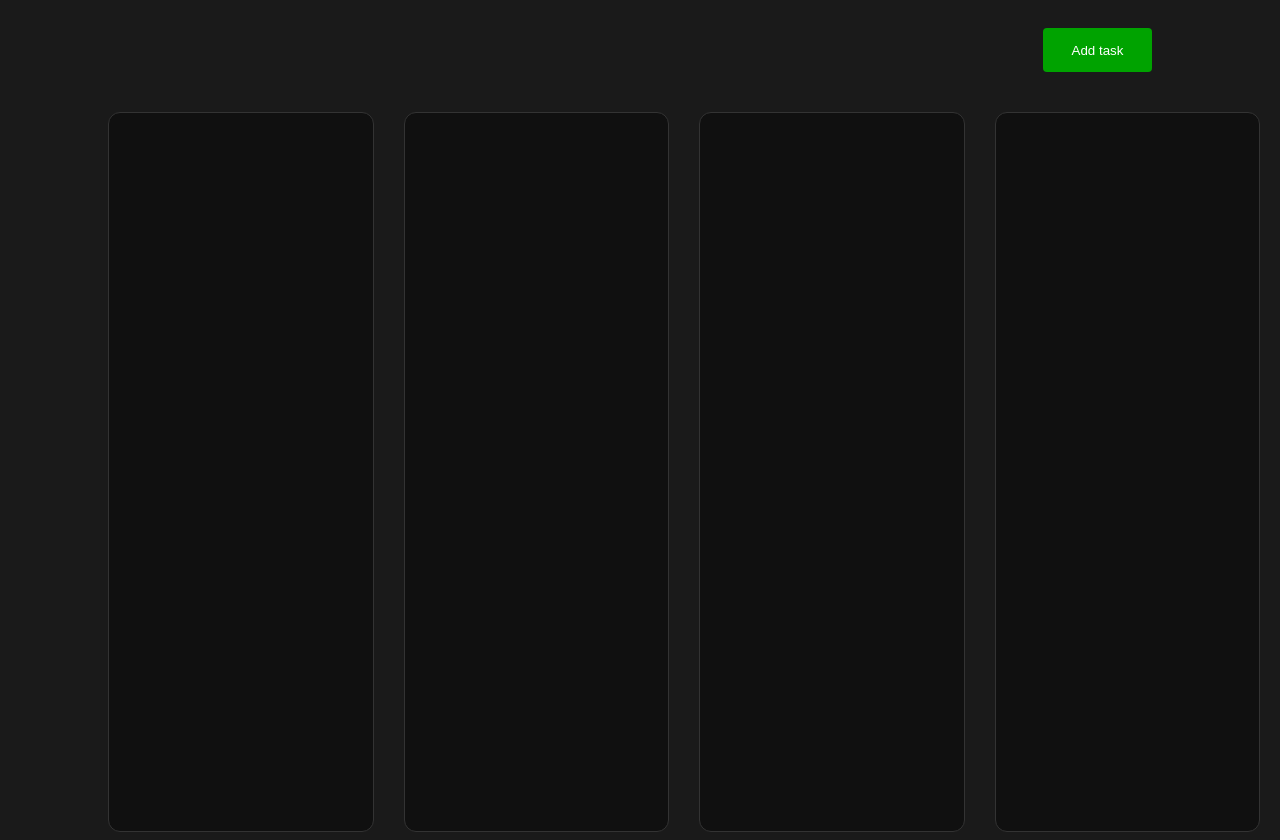
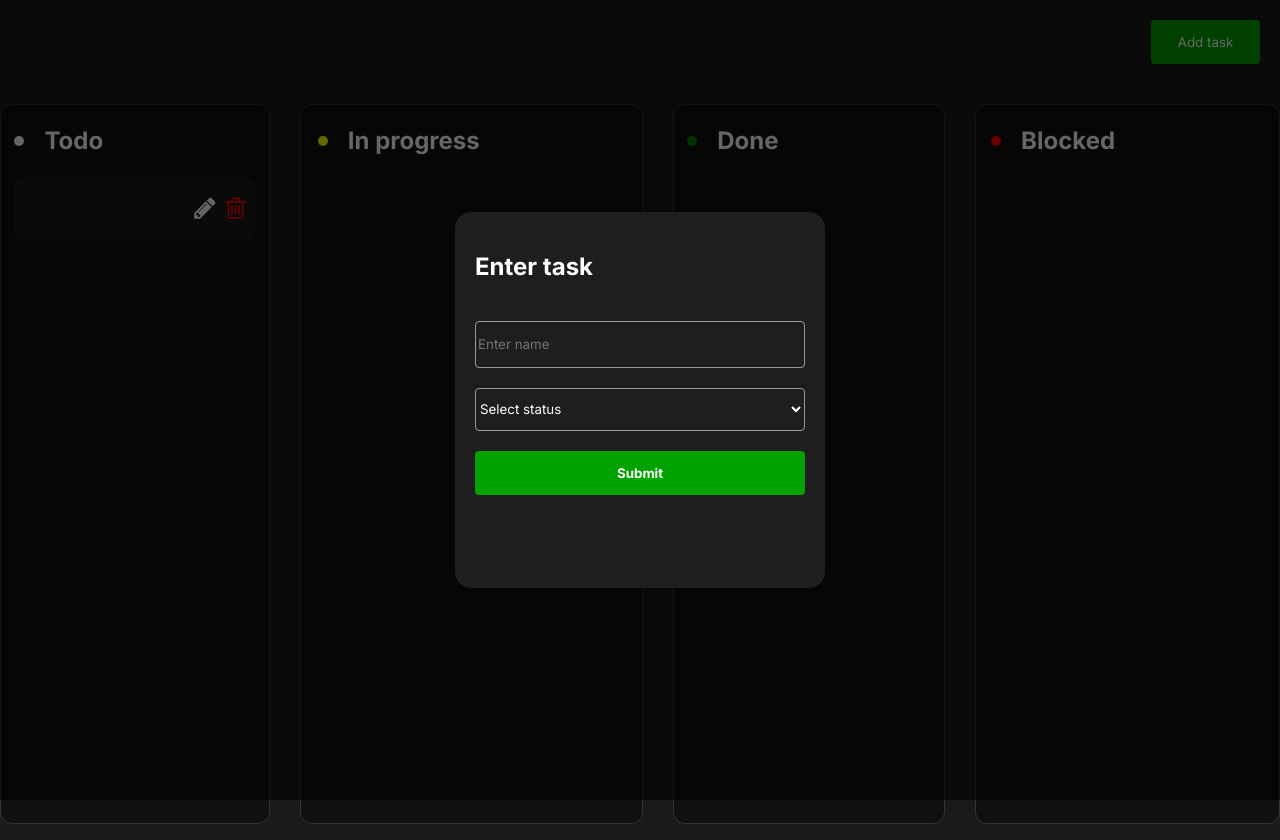
Before and after one commit to cjganaa/Todo, a plain HTML site: page exam.html in a window 1280 px wide. Both pictures are taken after a click on the button "Add task". Drawn offline with Linux system fonts and the light colour scheme.

Commit message:
add style and script.js

```diff
--- a/exam.html
+++ b/exam.html
@@ -4,18 +4,92 @@
     <meta charset="UTF-8">
     <meta name="viewport" content="width=device-width, initial-scale=1.0">
     <title>Todo</title>
+    <link rel="preconnect" href="https://fonts.googleapis.com">
+    <link rel="preconnect" href="https://fonts.gstatic.com" crossorigin>
+    <link href="https://fonts.googleapis.com/css2?family=Inter:ital,opsz,wght@0,14..32,100..900;1,14..32,100..900&display=swap" rel="stylesheet">
     <link rel="stylesheet" href="styles.css">
+    <link rel="stylesheet" href="https://cdnjs.cloudflare.com/ajax/libs/font-awesome/4.7.0/css/font-awesome.min.css">
+    <script src="./script.js"></script>
 </head>
 <body>
     <header>
-        <button class="addButton">Add task</button>
+        <button class="addButton" onclick="addForm()">Add task</button>
     </header>
 
+    <div class="black-background">
+        <div class="form">
+            <h2>Enter task</h2>
+            <input type="text" placeholder="Enter name">
+            <select name="status" id="add-status">
+                <option value="none" selected disabled hidden>Select status</option>
+                <option value="todo">To do</option>
+                <option value="inprogress">In progress</option>
+                <option value="done">Done</option>
+                <option value="blocked">Blocked</option>
+            </select>
+            <button class="submit-button">
+                Submit
+            </button>
+        </div>
+    </div>
+
     <div class="cards">
-        <div class="card"></div>
-        <div class="card"></div>
-        <div class="card"></div>
-        <div class="card"></div>
+        <div class="card">
+            <div class="card-head">
+                <div class="status">
+                    <div class="status-dot"></div>
+                    <h2>Todo</h2>
+                </div>
+                <div class="counter">
+                </div>
+            </div>
+            <div class="tasks" id="todo">
+                <div class="task">
+                    <div class="task-name"></div>
+                    <div class="buttons">
+                        <a onclick="">
+                            <div class="fa fa-pencil" style="font-size: 25px;"></div>
+                        </a>
+                        <a onclick="">
+                            <div class="fa fa-trash-o" style="font-size: 25px;"></div>
+                        </a>
+                    </div>
+                </div>
+            </div>
+        </div>
+        <div class="card">
+            <div class="card-head">
+                <div class="status">
+                    <div class="status-dot" style="background-color: yellow;"></div>
+                    <h2>In progress</h2>
+                </div>
+                <div class="counter">
+                </div>
+            </div>
+            <div class="tasks" id="inprogress"></div>
+        </div>
+        <div class="card">
+            <div class="card-head">
+                <div class="status">
+                    <div class="status-dot" style="background-color: green;"></div>
+                    <h2>Done</h2>
+                </div>
+                <div class="counter">
+                </div>
+            </div>
+            <div class="tasks" id="done"></div>
+        </div>
+        <div class="card">
+            <div class="card-head">
+                <div class="status">
+                    <div class="status-dot" style="background-color: red;"></div>
+                    <h2>Blocked</h2>
+                </div>
+                <div class="counter">
+                </div>
+            </div>
+            <div class="tasks" id="blocked"></div>
+        </div>
     </div>
 
 </body>
--- /dev/null
+++ b/script.js
@@ -0,0 +1,5 @@
+let tasks = [];
+
+function addForm(){
+    document.querySelector(".black-background").style.display = "flex";
+}
--- a/styles.css
+++ b/styles.css
@@ -1,7 +1,10 @@
+*{
+    font-family: "Inter", serif;
+    color: white;
+}
 body{
     background-color: #1a1a1a;
-    padding-left: 100px;
-    padding-right: 100px;
+    margin: 0;
 }
 header{
     display: flex;
@@ -12,7 +15,6 @@ header{
 .cards{
     display: grid;
     grid-template-columns: auto auto auto auto;
-    width: 90vw;
     height: 90vh;
     gap: 30px;
 }
@@ -20,6 +22,10 @@ header{
     border: 1px #333333 solid;
     background-color: #101010;
     border-radius: 12px;
+    color: white;
+    display: flex;
+    flex-direction: column;
+    align-items: center;
 }
 .addButton{
     background-color: #00A300;
@@ -30,3 +36,97 @@ header{
     border-radius: 4px;
     border: none;
 }
+.status-dot{
+    height: 10px;
+    width: 10px;
+    border-radius: 50%;
+    background-color: white ;
+    margin-right: 20px;
+}
+.card-head{
+    width: 90%;
+    height: 10%;
+    display: flex;
+    align-items: center;
+    justify-content: space-between;
+}
+.status{
+    display: flex;
+    align-items: center;
+}
+.tasks{
+    display: flex;
+    flex-direction: column;
+    width: 90%;
+    height: 88%;
+}
+.task{
+    height: 10%;
+    width: 100%;
+    background-color: #1a1a1a;
+    border-radius: 8px;
+    display: flex;
+    align-items: center;
+    justify-content: space-between;
+    padding: 10px;
+    box-sizing: border-box;
+}
+.buttons{
+    display: flex;
+    gap: 10px;
+}
+.fa-pencil{
+    color: white;
+}
+.fa-trash-o{
+    color: red;
+}
+.task-name{
+    max-width: 60%;
+}
+.black-background{
+    margin: 0;
+    background-color: rgba(0, 0, 0, 0.6);
+    width: 100%;
+    height: 100%;
+    position: absolute;
+    top: 0;
+    display: none; /* flex */
+    justify-content: center;
+    align-items: center;
+}
+.form{
+    height: 376px;
+    width: 370px;
+    background-color: #1e1e1e;
+    padding: 20px;
+    box-sizing: border-box;
+    position: relative;
+    border-radius: 16px;
+    display: flex;
+    flex-direction: column;
+    gap: 20px;
+}
+.form input{
+    background: none;
+    border: 1px solid #999999;
+    border-radius: 4px;
+    height: 43px;
+    color: white;
+}
+.form select{
+    background: none;
+    border: 1px solid #999999;
+    border-radius: 4px;
+    height: 43px;
+    color: white;
+}
+.submit-button{
+    background-color: #00A300;
+    text-align: center;
+    color: white;
+    height: 44px;
+    border-radius: 4px;
+    border: none;
+    font-weight: bold;
+}
```
